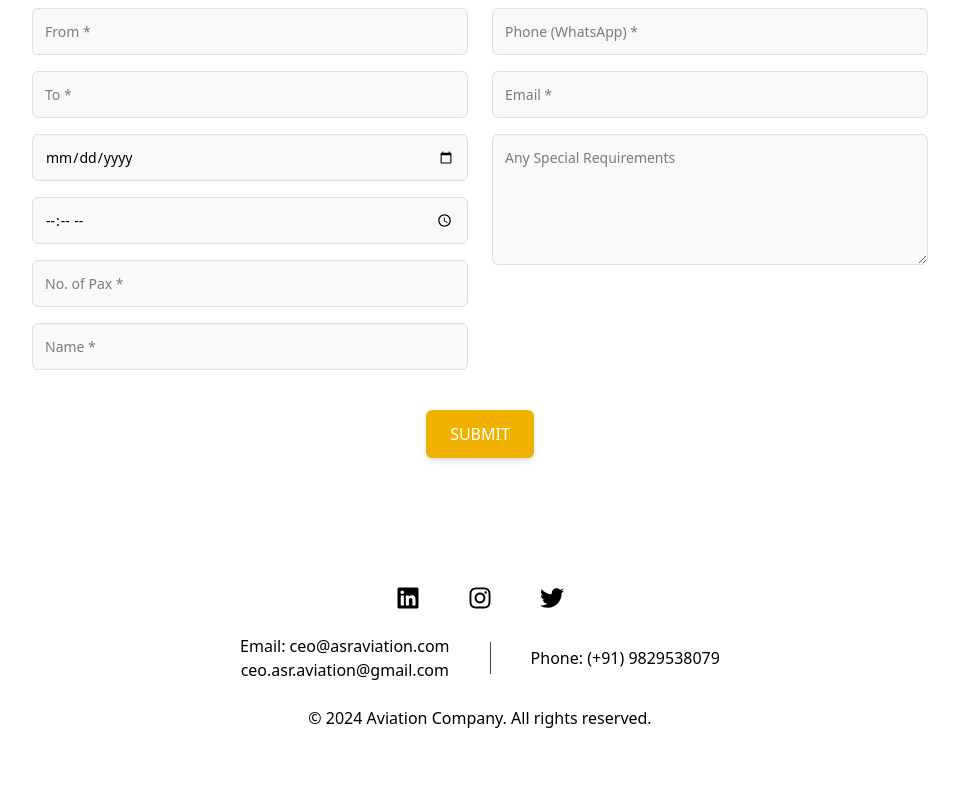
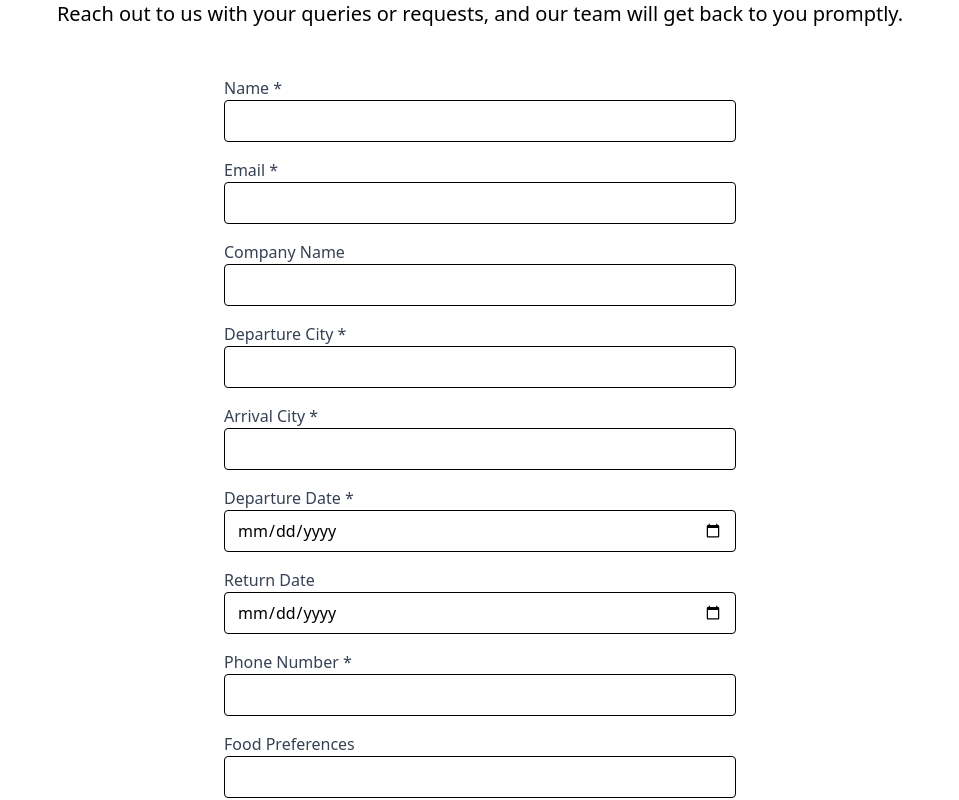
Before and after one commit to asraviation/New-ASR-Client, a React (Vite) app: page /form in a window 1280 px wide. Shown: the part 280-1080 px from the top of the page, without its empty margins (160-1119 px from the left). Before the commit the page ends 1026 px from the top, so only its background shows below. Built offline with nearby package versions, Linux system fonts and the light colour scheme.

Commit message:
asr email js api setup

```diff
--- a/src/pages/ContactUs.jsx
+++ b/src/pages/ContactUs.jsx
@@ -1,4 +1,4 @@
-import React, { useState } from "react";
+import { useState } from "react";
 import emailjs from "emailjs-com";
 
 const ContactUs = () => {
@@ -177,7 +177,7 @@ const ContactUs = () => {
           <div className="bg-white p-6 rounded shadow-lg text-center">
             <h2 className="text-2xl font-bold mb-4">Thank You!</h2>
             <p>
-              Your submission has been received. We'll get back to you soon.
+              Your submission has been received. We&apos;ll get back to you soon.
             </p>
             <button
               onClick={() => setIsSubmitted(false)}
--- a/src/pages/Form.jsx
+++ b/src/pages/Form.jsx
@@ -1,52 +1,185 @@
-import React, { useState } from "react";
+import { useState } from "react";
+import emailjs from "emailjs-com";
 
-const Form = () => {
+const ContactUs = () => {
+  const [formData, setFormData] = useState({
+    name: "",
+    email: "",
+    companyName: "",
+    departureCity: "",
+    arrivalCity: "",
+    departureDate: "",
+    returnDate: "",
+    phoneNumber: "",
+    foodPreferences: "",
+    numberOfPassengers: "",
+  });
+
   const [isSubmitted, setIsSubmitted] = useState(false);
+
+  const handleChange = (e) => {
+    const { name, value } = e.target;
+    setFormData({
+      ...formData,
+      [name]: value,
+    });
+  };
 
   const handleSubmit = (e) => {
     e.preventDefault();
-    setIsSubmitted(true);
+
+    emailjs
+      .send(
+        import.meta.env.VITE_EMAILJS_SERVICE_ID,
+        import.meta.env.VITE_EMAILJS_TEMPLATE_ID,
+        formData,
+        import.meta.env.VITE_EMAILJS_USER_ID
+      )
+      .then(
+        (response) => {
+          console.log("SUCCESS!", response.status, response.text);
+          setIsSubmitted(true);
+        },
+        (error) => {
+          console.error("FAILED...", error);
+        }
+      );
   };
 
   return (
-    <section className="my-20 font-sans font-thin max-w-4xl mx-auto">
+    <section className="my-20 font-sans font-thin">
       <div className="text-center mb-12">
-        <h1 className="font-sans text-5xl mb-10">Drop Your Charter Query!</h1>
+        <h1 className="font-sans text-center text-5xl mb-10">CONTACT US</h1>
+        <p className="text-xl text-black mb-10">
+          Reach out to us with your queries or requests, and our team will get
+          back to you promptly.
+        </p>
       </div>
 
-      {/* Charter Query Form */}
-      <form onSubmit={handleSubmit} className="grid grid-cols-1 md:grid-cols-2 gap-6">
-        {/* Left Column */}
-        <div className="flex flex-col space-y-4">
-          <input type="text" placeholder="From *" className="input-field" required />
-          <input type="text" placeholder="To *" className="input-field" required />
-          <input type="date" placeholder="Journey Date *" className="input-field" required />
-          <input type="time" placeholder="Time *" className="input-field" required />
-          <input type="number" placeholder="No. of Pax *" className="input-field" required />
-          <input type="text" placeholder="Name *" className="input-field" required />
+      <form onSubmit={handleSubmit} className="max-w-lg mx-auto">
+        <div className="mb-4">
+          <label className="block text-gray-700">Name *</label>
+          <input
+            type="text"
+            name="name"
+            value={formData.name}
+            onChange={handleChange}
+            className="w-full px-3 py-2 border rounded"
+            required
+          />
         </div>
-
-        {/* Right Column */}
-        <div className="flex flex-col space-y-4">
-          <input type="tel" placeholder="Phone (WhatsApp) *" className="input-field" required />
-          <input type="email" placeholder="Email *" className="input-field" required />
-          <textarea placeholder="Any Special Requirements" rows="5" className="input-field"></textarea>
+        <div className="mb-4">
+          <label className="block text-gray-700">Email *</label>
+          <input
+            type="email"
+            name="email"
+            value={formData.email}
+            onChange={handleChange}
+            className="w-full px-3 py-2 border rounded"
+            required
+          />
         </div>
-
-        {/* Submit Button */}
-        <div className="md:col-span-2 text-center mt-4">
-          <button type="submit" className="bg-yellow-500 text-white py-3 px-6 rounded-md shadow-md hover:bg-yellow-600 transition">
-            SUBMIT
-          </button>
+        <div className="mb-4">
+          <label className="block text-gray-700">Company Name</label>
+          <input
+            type="text"
+            name="companyName"
+            value={formData.companyName}
+            onChange={handleChange}
+            className="w-full px-3 py-2 border rounded"
+          />
         </div>
+        <div className="mb-4">
+          <label className="block text-gray-700">Departure City *</label>
+          <input
+            type="text"
+            name="departureCity"
+            value={formData.departureCity}
+            onChange={handleChange}
+            className="w-full px-3 py-2 border rounded"
+            required
+          />
+        </div>
+        <div className="mb-4">
+          <label className="block text-gray-700">Arrival City *</label>
+          <input
+            type="text"
+            name="arrivalCity"
+            value={formData.arrivalCity}
+            onChange={handleChange}
+            className="w-full px-3 py-2 border rounded"
+            required
+          />
+        </div>
+        <div className="mb-4">
+          <label className="block text-gray-700">Departure Date *</label>
+          <input
+            type="date"
+            name="departureDate"
+            value={formData.departureDate}
+            onChange={handleChange}
+            className="w-full px-3 py-2 border rounded"
+            required
+          />
+        </div>
+        <div className="mb-4">
+          <label className="block text-gray-700">Return Date</label>
+          <input
+            type="date"
+            name="returnDate"
+            value={formData.returnDate}
+            onChange={handleChange}
+            className="w-full px-3 py-2 border rounded"
+          />
+        </div>
+        <div className="mb-4">
+          <label className="block text-gray-700">Phone Number *</label>
+          <input
+            type="tel"
+            name="phoneNumber"
+            value={formData.phoneNumber}
+            onChange={handleChange}
+            className="w-full px-3 py-2 border rounded"
+            required
+          />
+        </div>
+        <div className="mb-4">
+          <label className="block text-gray-700">Food Preferences</label>
+          <input
+            type="text"
+            name="foodPreferences"
+            value={formData.foodPreferences}
+            onChange={handleChange}
+            className="w-full px-3 py-2 border rounded"
+          />
+        </div>
+        <div className="mb-4">
+          <label className="block text-gray-700">Number of Passengers *</label>
+          <input
+            type="number"
+            name="numberOfPassengers"
+            value={formData.numberOfPassengers}
+            onChange={handleChange}
+            className="w-full px-3 py-2 border rounded"
+            required
+          />
+        </div>
+        <button
+          type="submit"
+          className="w-full bg-black text-white px-4 py-2 rounded hover:bg-gray-700"
+        >
+          Submit
+        </button>
       </form>
 
-      {/* Thank You Pop-Up */}
       {isSubmitted && (
         <div className="fixed inset-0 bg-black bg-opacity-50 flex justify-center items-center">
           <div className="bg-white p-6 rounded shadow-lg text-center">
             <h2 className="text-2xl font-bold mb-4">Thank You!</h2>
-            <p>Your submission has been received. We'll get back to you soon.</p>
+            <p>
+              Your submission has been received. We&apos;ll get back to you
+              soon.
+            </p>
             <button
               onClick={() => setIsSubmitted(false)}
               className="mt-4 bg-black text-white px-4 py-2 rounded hover:bg-gray-700"
@@ -56,25 +189,8 @@ const Form = () => {
           </div>
         </div>
       )}
-
-      {/* Tailwind Styles for Inputs */}
-      <style jsx>{`
-        .input-field {
-          border: 1px solid #e0e0e0;
-          padding: 12px;
-          border-radius: 6px;
-          font-size: 14px;
-          width: 100%;
-          background-color: #f9f9f9;
-        }
-        .input-field:focus {
-          outline: none;
-          border-color: #000;
-          background-color: white;
-        }
-      `}</style>
     </section>
   );
 };
 
-export default Form;
+export default ContactUs;
```
